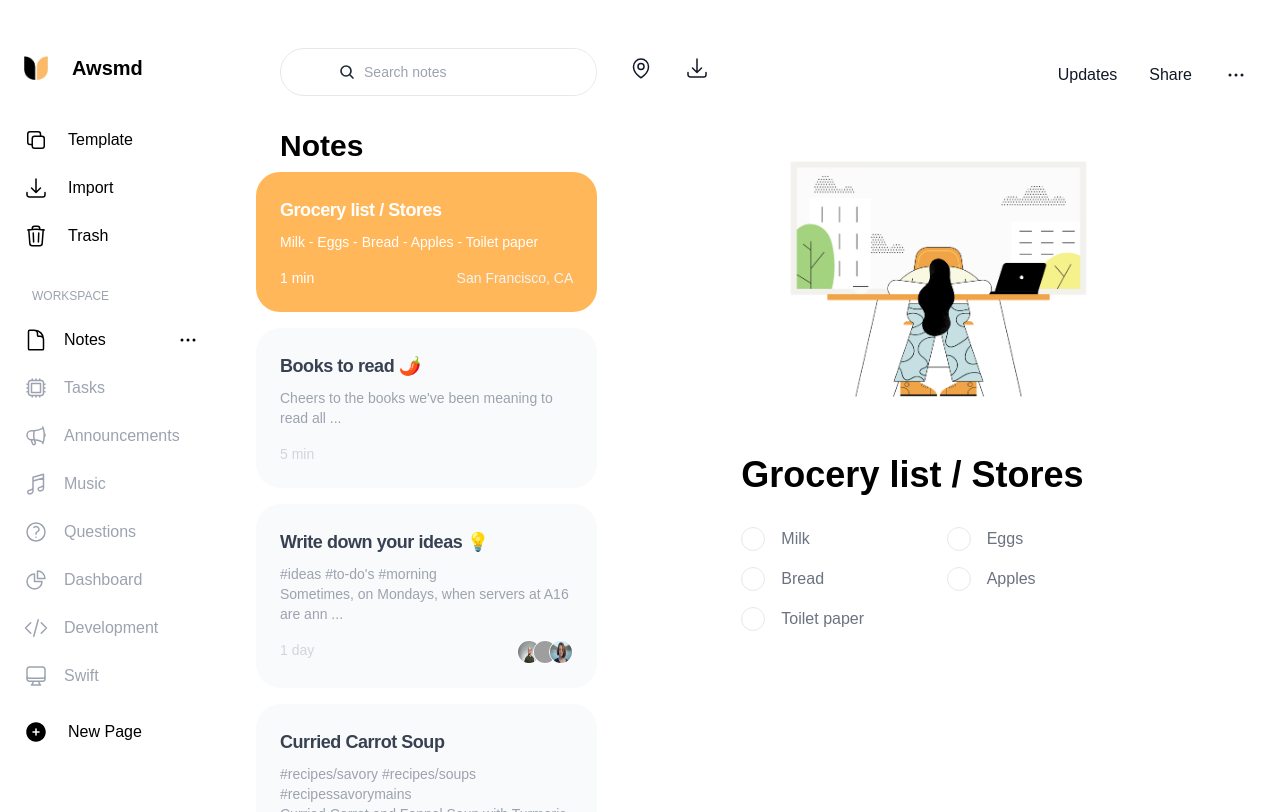
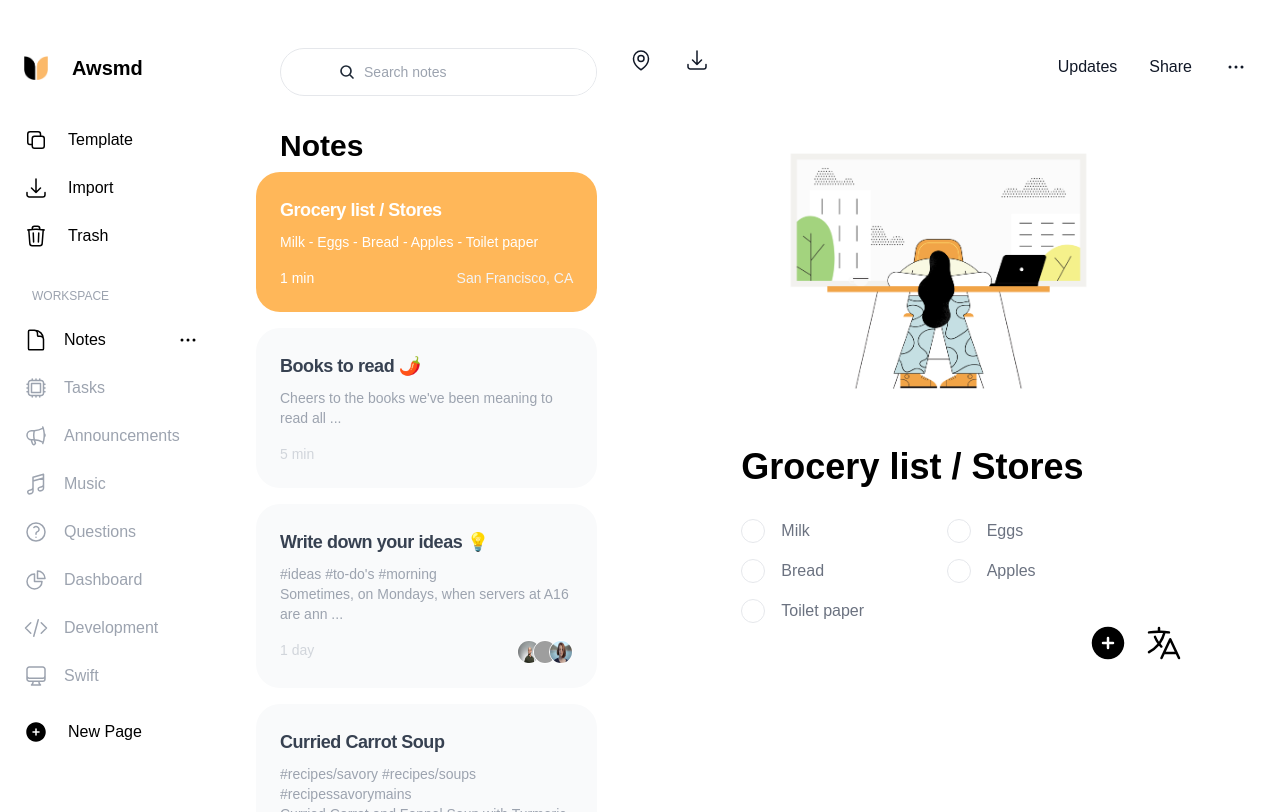
Before and after one commit to HRemonen/wudpecker, a React (Vite) app: page /notes/1 in a window 1280 px wide. Both pictures are taken after a click on the button 512 px from the left and 242 px from the top of the page. Built offline with nearby package versions, Linux system fonts and the light colour scheme; grey boxes are pictures that could not be loaded.

Commit message:
feat: Add controllers for the Notes

```diff
--- a/src/components/notesws/Note.tsx
+++ b/src/components/notesws/Note.tsx
@@ -6,6 +6,7 @@ import noteData from '../../data/noteData'
 import NoteNavbar from './NoteNavbar'
 import NoteTags from './NoteTags'
 import NoteChecklist from './NoteChecklist'
+import NoteControllers from './NoteControllers'
 
 const Note = () => {
   const { noteTitle } = useParams()
@@ -22,10 +23,10 @@ const Note = () => {
   if (!selectedNote) return null
 
   return (
-    <div className='w-full mt-2 h-[90vh] overflow-y-scroll scrollbar-hide'>
+    <div className='w-full'>
       <NoteNavbar note={selectedNote} />
       <div
-        className={`mx-4 ${
+        className={`mx-4 max-h-[80vh] overflow-y-scroll scrollbar-hide ${
           selectedNote.illustration ? 'mt-8' : 'mt-20'
         } md:mx-36`}
       >
@@ -45,6 +46,8 @@ const Note = () => {
         <p className='font-normal text-gray-300 mt-8'>{selectedNote.content}</p>
 
         <NoteChecklist note={selectedNote} />
+
+        <NoteControllers />
       </div>
     </div>
   )
--- /dev/null
+++ b/src/components/notesws/NoteControllers.tsx
@@ -0,0 +1,34 @@
+const NoteControllers = () => (
+  <div className='fixed flex space-x-4 right-24'>
+    <button type='button'>
+      <svg
+        xmlns='http://www.w3.org/2000/svg'
+        viewBox='0 0 24 24'
+        fill='currentColor'
+        className='w-10 h-10'
+      >
+        <path
+          fillRule='evenodd'
+          d='M12 2.25c-5.385 0-9.75 4.365-9.75 9.75s4.365 9.75 9.75 9.75 9.75-4.365 9.75-9.75S17.385 2.25 12 2.25zM12.75 9a.75.75 0 00-1.5 0v2.25H9a.75.75 0 000 1.5h2.25V15a.75.75 0 001.5 0v-2.25H15a.75.75 0 000-1.5h-2.25V9z'
+          clipRule='evenodd'
+        />
+      </svg>
+    </button>
+    <button type='button'>
+      <svg
+        xmlns='http://www.w3.org/2000/svg'
+        viewBox='0 0 24 24'
+        fill='currentColor'
+        className='w-10 h-10'
+      >
+        <path
+          fillRule='evenodd'
+          d='M9 2.25a.75.75 0 01.75.75v1.506a49.38 49.38 0 015.343.371.75.75 0 11-.186 1.489c-.66-.083-1.323-.151-1.99-.206a18.67 18.67 0 01-2.969 6.323c.317.384.65.753.998 1.107a.75.75 0 11-1.07 1.052A18.902 18.902 0 019 13.687a18.823 18.823 0 01-5.656 4.482.75.75 0 11-.688-1.333 17.323 17.323 0 005.396-4.353A18.72 18.72 0 015.89 8.598a.75.75 0 011.388-.568A17.21 17.21 0 009 11.224a17.17 17.17 0 002.391-5.165 48.038 48.038 0 00-8.298.307.75.75 0 01-.186-1.489 49.159 49.159 0 015.343-.371V3A.75.75 0 019 2.25zM15.75 9a.75.75 0 01.68.433l5.25 11.25a.75.75 0 01-1.36.634l-1.198-2.567h-6.744l-1.198 2.567a.75.75 0 01-1.36-.634l5.25-11.25A.75.75 0 0115.75 9zm-2.672 8.25h5.344l-2.672-5.726-2.672 5.726z'
+          clipRule='evenodd'
+        />
+      </svg>
+    </button>
+  </div>
+)
+
+export default NoteControllers
```
